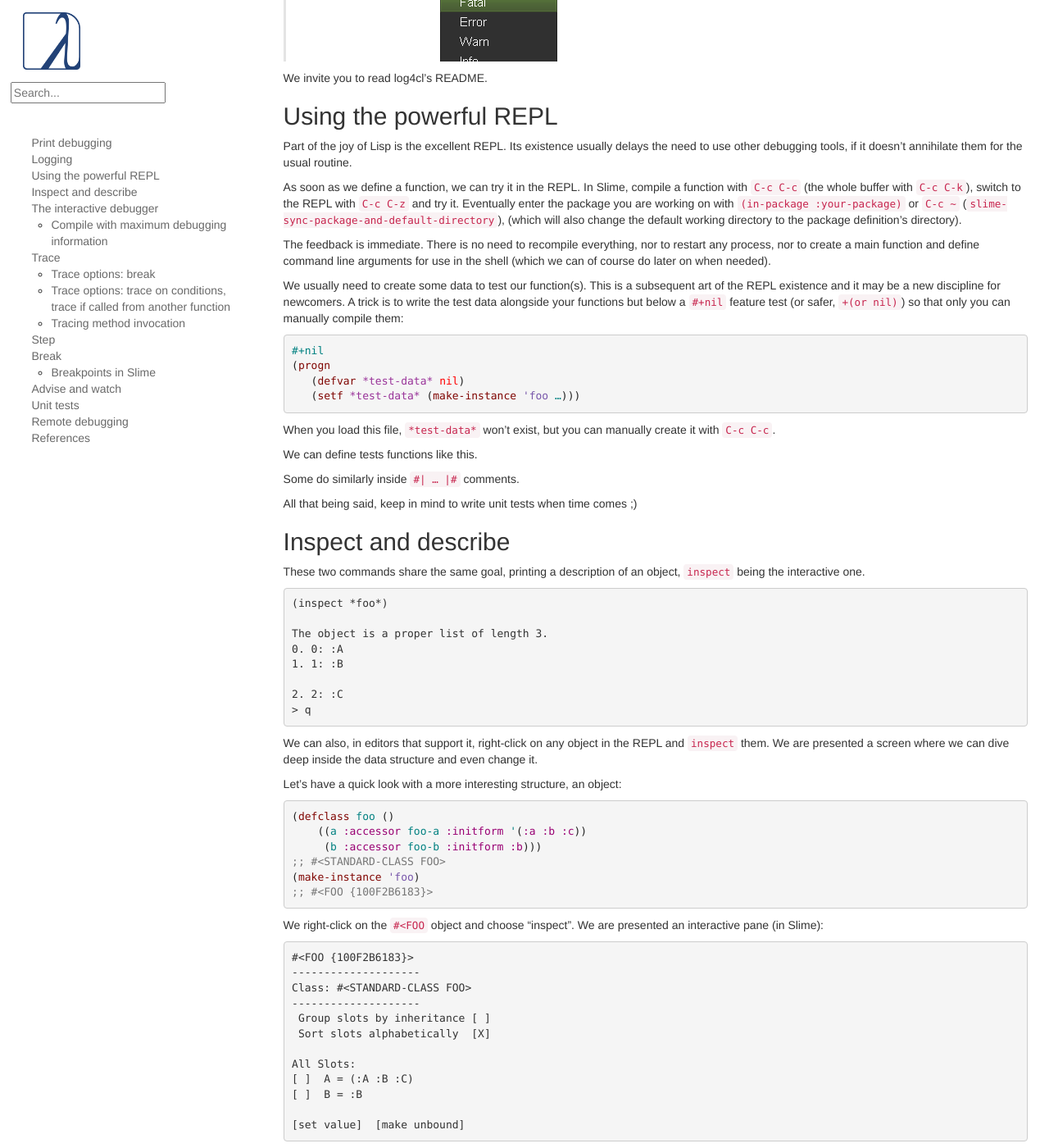
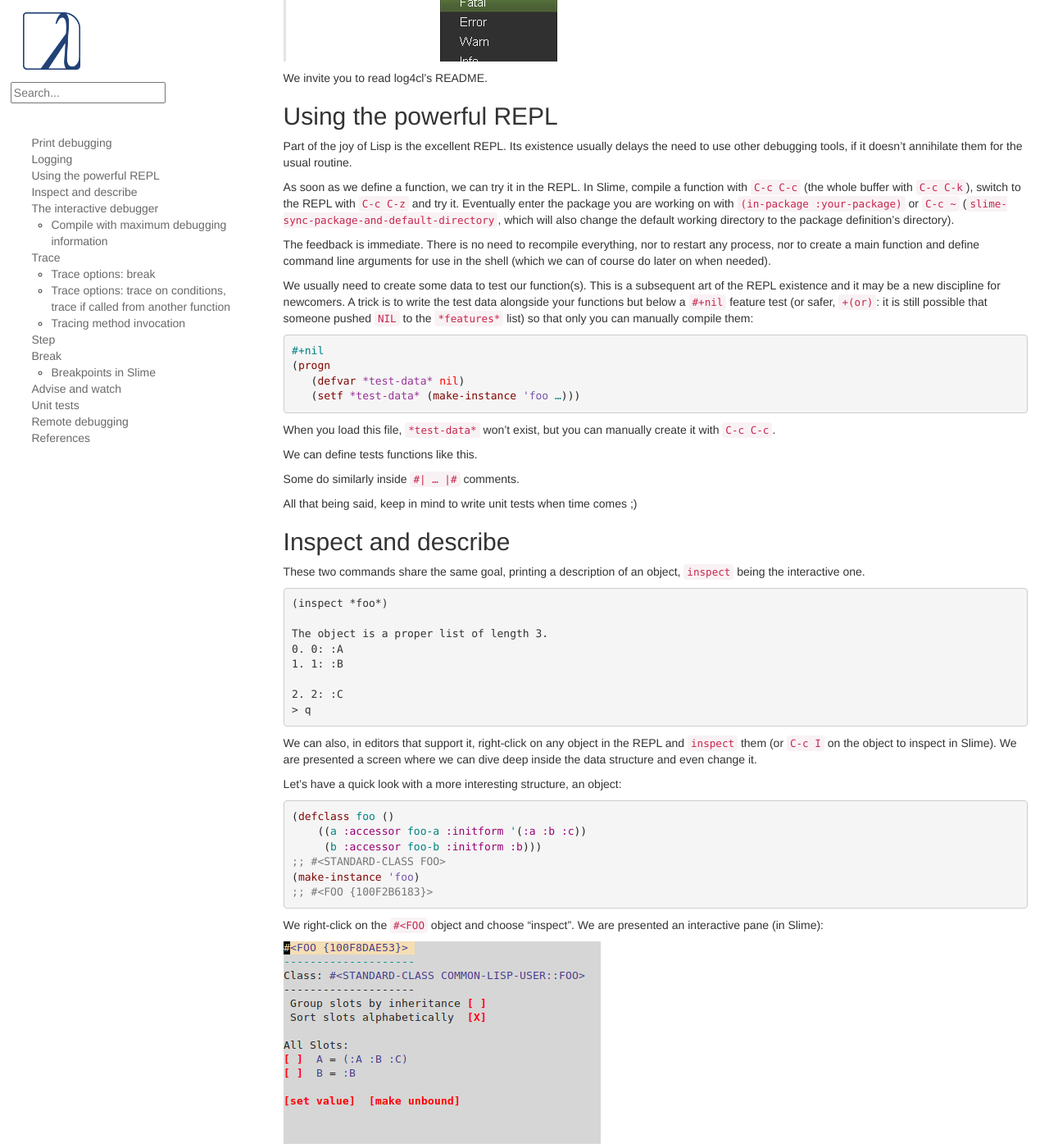
Before and after one commit to LispCookbook/cl-cookbook, a Jekyll site: the page built from debugging.md, in a window 1280 px wide and 1400 px high, scrolled down 1543 px. Shown: the whole window at 82% size. Built offline with Jekyll 4.4.1, drawn with Linux system fonts in a browser that asks for light colours; some of the changed text lies outside the part shown.

Commit message:
debugging: add two screenshots, explain *features*, direct links to CLHS

````diff
--- a/debugging.md
+++ b/debugging.md
@@ -95,8 +95,8 @@
 compile a function with `C-c C-c` (the whole buffer with `C-c C-k`),
 switch to the REPL with `C-c C-z` and try it. Eventually enter the
 package you are working on with `(in-package :your-package)`
-or `C-c ~` (`slime-sync-package-and-default-directory`),
-(which will also change the default working directory to the package definition's directory).
+or `C-c ~` (`slime-sync-package-and-default-directory`,
+which will also change the default working directory to the package definition's directory).
 
 The feedback is immediate. There is no need to recompile everything,
 nor to restart any process, nor to create a main function and define
@@ -106,7 +106,7 @@
 We usually need to create some data to test our function(s). This is a
 subsequent art of the REPL existence and it may be a new discipline
 for newcomers. A trick is to write the test data alongside your
-functions but below a `#+nil` feature test (or safer, `+(or nil)`) so that only you can
+functions but below a `#+nil` feature test (or safer, `+(or)`: it is still possible that someone pushed `NIL` to the `*features*` list) so that only you can
 manually compile them:
 
 ~~~lisp
@@ -143,7 +143,8 @@
 ~~~
 
 We can also, in editors that support it, right-click on any object in
-the REPL and `inspect` them. We are presented a screen where we can
+the REPL and `inspect` them (or `C-c I` on the object to inspect in Slime).
+We are presented a screen where we can
 dive deep inside the data structure and even change it.
 
 Let's have a quick look with a more interesting structure, an object:
@@ -160,20 +161,7 @@
 We right-click on the `#<FOO` object and choose "inspect". We are
 presented an interactive pane (in Slime):
 
-```
-#<FOO {100F2B6183}>
---------------------
-Class: #<STANDARD-CLASS FOO>
---------------------
- Group slots by inheritance [ ]
- Sort slots alphabetically  [X]
-
-All Slots:
-[ ]  A = (:A :B :C)
-[ ]  B = :B
-
-[set value]  [make unbound]
-```
+!["Slime's inspector, a textual window with buttons"](assets/slime-inspector.png)
 
 When we click or press enter on the line of slot A, we inspect it further:
 
@@ -185,6 +173,11 @@
 1: :B
 2: :C
 ```
+
+In LispWorks, we can use a graphical inspector:
+
+!["The LispWorks inspector window"](assets/lispworks-graphical-inspector.png)
+
 
 ## The interactive debugger
 
@@ -387,14 +380,14 @@
 
 ## Step
 
-[step](http://www.xach.com/clhs?q=step) is an interactive command with
+[step](http://www.lispworks.com/documentation/HyperSpec/Body/m_step.htm) is an interactive command with
 similar scope than `trace`. This:
 
 ~~~lisp
 (step (factorial 2))
 ~~~
 
-gives an interactive pane with the available restarts:
+gives an interactive pane with the available restarts and the backtrace:
 
 ```
 Evaluating call:
@@ -423,7 +416,7 @@
 
 ## Break
 
-A call to [break](http://www.xach.com/clhs?q=break) makes the program
+A call to [break](http://www.lispworks.com/documentation/HyperSpec/Body/f_break.htm) makes the program
 enter the debugger, from which we can inspect the call stack.
 
 
@@ -444,12 +437,11 @@
 
 ## Advise and watch
 
-*advise* and
-[watch](http://www.xach.com/clhs?q=watch) are available in some
+*advise* and *watch* are available in some
 implementations, like CCL
 ([advise](https://ccl.clozure.com/manual/chapter4.3.html#Advising) and
 [watch](https://ccl.clozure.com/manual/chapter4.12.html#watched-objects))
-and [LispWorks](http://www.lispworks.com/). They do exist in
+and LispWorks. They do exist in
 SBCL but are not exported. `advise` allows to modify a function without changing its
 source, or to do something before or after its execution, similar
 to CLOS method combination (before, after, around methods).
````
Also changed, not shown: other parts of debugging.md (+1 -1 lines), assets/lispworks-graphical-inspector.png (added), assets/slime-inspector.png (added).
